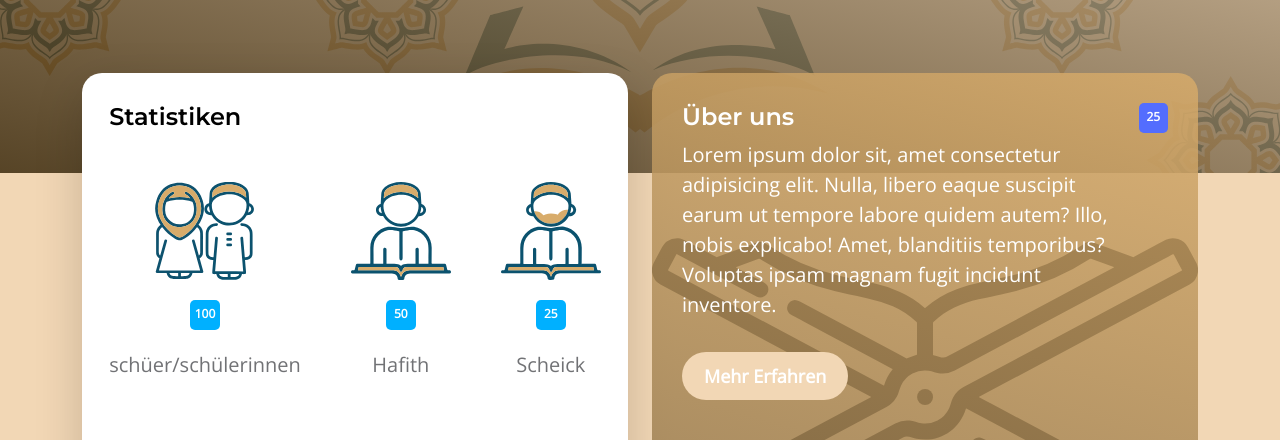
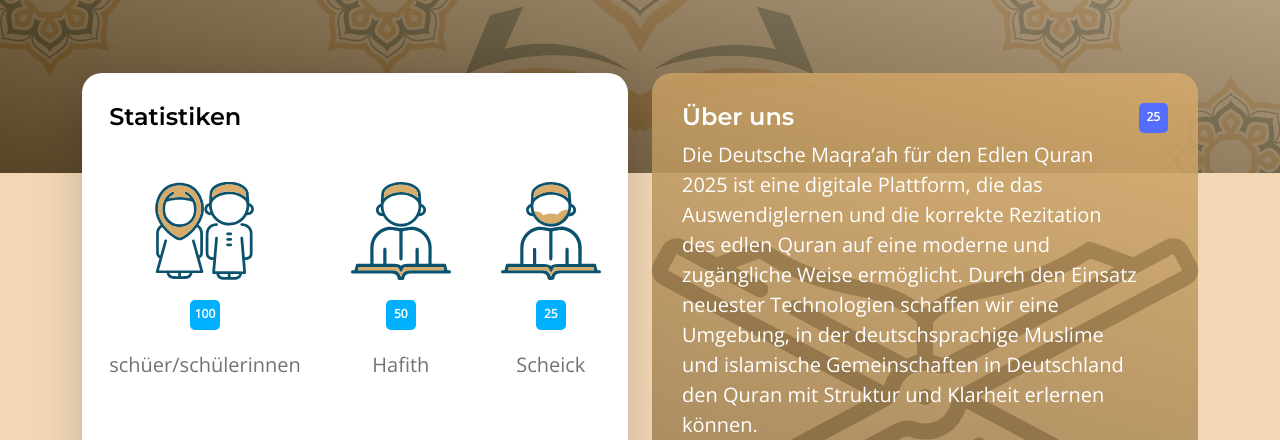
Before and after one commit to Alqatrony/DeutscheMaqra-ah, a plain HTML site: page index.html in a window 1280 px wide. Shown: the part 360-800 px from the top of the page. Drawn offline with nearby package versions, Linux system fonts and the light colour scheme.

Commit message:
jsxxjaxs

```diff
--- a/index.html
+++ b/index.html
@@ -163,10 +163,7 @@
                                     <div>
                                         <h5 class="text-white mb-2">Über uns</h5>
 
-                                        <p class="text-white">Lorem ipsum dolor sit, amet consectetur adipisicing elit.
-                                            Nulla, libero eaque suscipit earum ut tempore labore quidem autem? Illo,
-                                            nobis explicabo! Amet, blanditiis temporibus? Voluptas ipsam magnam fugit
-                                            incidunt inventore.</p>
+                                        <p class="text-white">Die Deutsche Maqra’ah für den Edlen Quran 2025 ist eine digitale Plattform, die das Auswendiglernen und die korrekte Rezitation des edlen Quran auf eine moderne und zugängliche Weise ermöglicht. Durch den Einsatz neuester Technologien schaffen wir eine Umgebung, in der deutschsprachige Muslime und islamische Gemeinschaften in Deutschland den Quran mit Struktur und Klarheit erlernen können.</p>
 
                                         <a href="ueberuns.html" class="btn custom-btn mt-2 mt-lg-3">Mehr
                                             Erfahren</a>
```
Also changed, not shown: index-ar.html (+1 -2 lines), images/topics/logo-01.svg (added).
